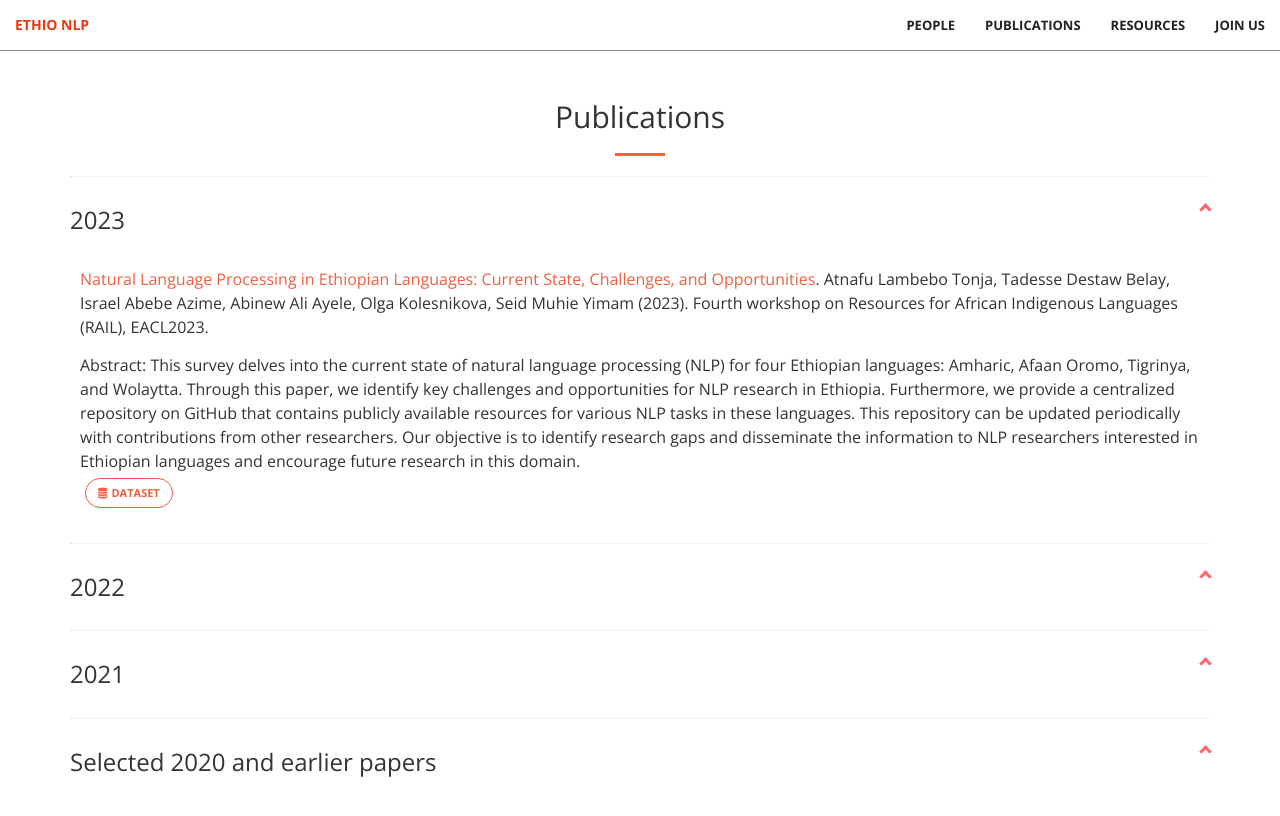
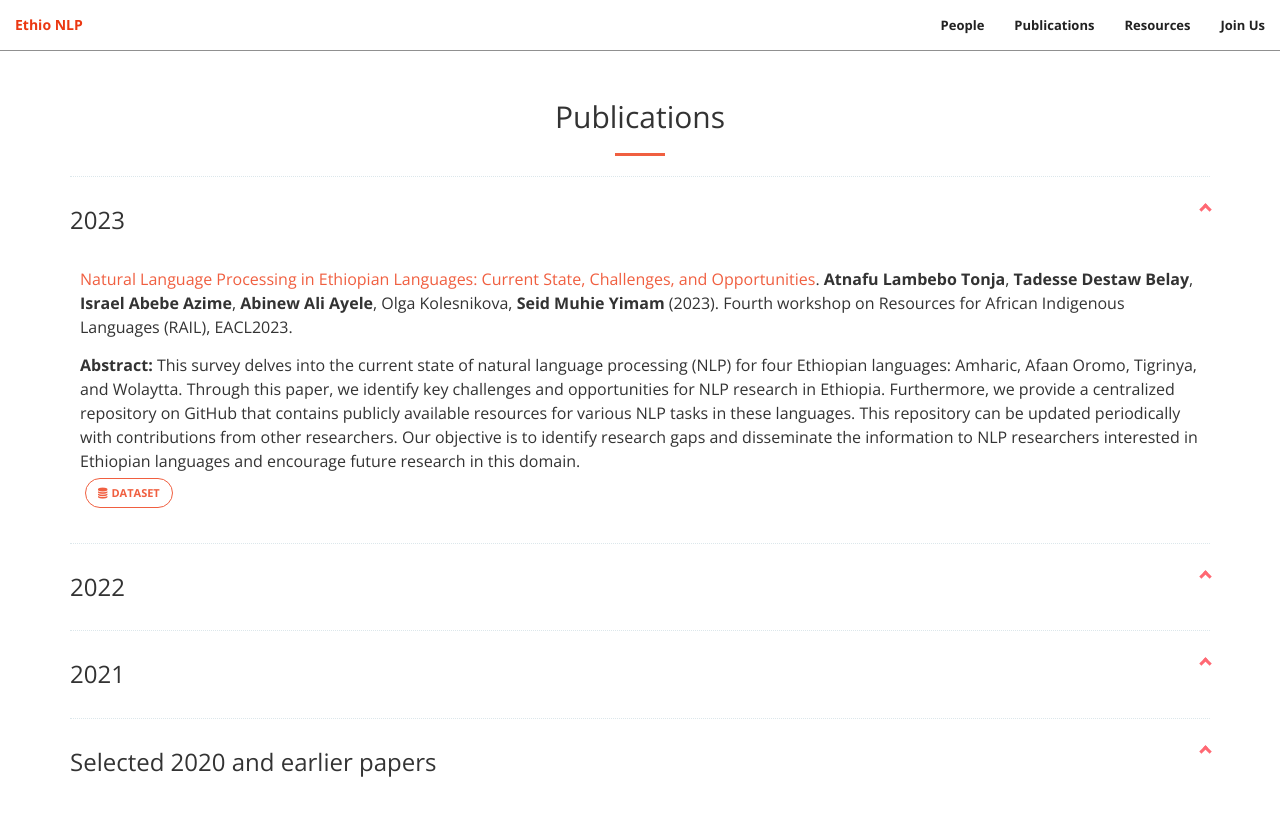
Before and after one commit to EthioNLP/ethionlp.github.io, a Jekyll site: the page built from publications.html, in a window 1280 px wide. Shown: the top 816 px of the page. Built offline with Jekyll 4.4.1, drawn with Linux system fonts in a browser that asks for light colours.

Commit message:
some updates

```diff
--- a/_data/publications/rali-2023-eacl.yml
+++ b/_data/publications/rali-2023-eacl.yml
@@ -2,17 +2,21 @@
   authors:
     -
       name: Atnafu Lambebo Tonja
-
+      nlp-lab: true
     -
       name: Tadesse Destaw Belay
+      nlp-lab: true
     -
       name: Israel Abebe Azime
+      nlp-lab: true
     -
       name: Abinew Ali Ayele
+      nlp-lab: true
     -
       name: Olga Kolesnikova
     -
       name: Seid Muhie Yimam
+      nlp-lab: true
 
 
   year: 2023
--- a/_includes/components/publication.html
+++ b/_includes/components/publication.html
@@ -4,7 +4,9 @@
         {% if a.nlp-lab %}<strong>{{a.name}}</strong>{% else %}{{a.name}}{% endif %}{% if forloop.last %} ({{include.pub.year}}).{% else %},{% endif %}
     {% endfor %}
     {{include.pub.journal}}. {% if include.pub.note %}{{include.pub.note}}.{% endif %}</p>
-    {% if include.pub.abstract %}<p class="abstract">Abstract: {{ include.pub.abstract }}</p>{% endif %}
+    {% if include.pub.abstract %}<p class="abstract"><strong>Abstract:</strong> {{ include.pub.abstract }}</p>{% endif %}
+
+
 
     {% if include.pub.award %}<p class="award">{{include.pub.award}}.</p>{% endif %}
     {% if include.pub.code %}
--- a/styles/_sass/_base.scss
+++ b/styles/_sass/_base.scss
@@ -84,7 +84,7 @@ aside {
         color: $theme-primary;
         @include sans-serif-font;
         font-weight: 700;
-        text-transform: uppercase;
+        // text-transform: uppercase;
         &:hover,
         &:focus {
             color: darken($theme-primary, 10%);
@@ -94,7 +94,7 @@ aside {
         > li {
             > a,
             > a:focus {
-                text-transform: uppercase;
+                // text-transform: uppercase;
                 font-weight: 700;
                 font-size: 13px;
                 color: $theme-dark;
```
